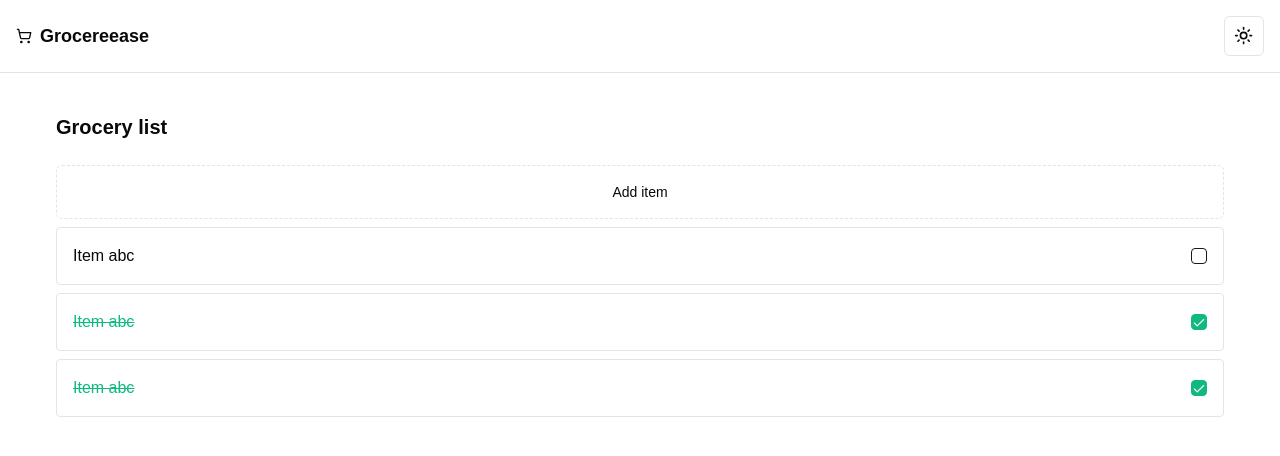
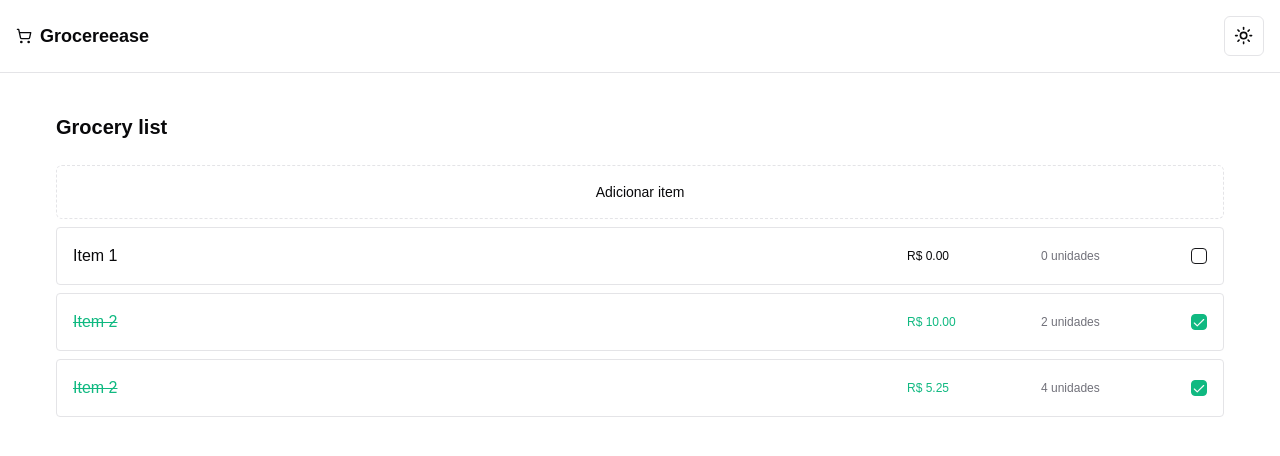
Before and after one commit to josee-fernandes/grocereese, a Next.js app: page / in a window 1280 px wide. Shown: the top 456 px of the page. Built offline with nearby package versions, Linux system fonts and the light colour scheme.

Commit message:
feat: create item, toggle checked, add price + item count

```diff
--- a/package.json
+++ b/package.json
@@ -9,6 +9,7 @@
     "lint": "next lint"
   },
   "dependencies": {
+    "@hookform/resolvers": "^3.9.0",
     "@radix-ui/react-checkbox": "^1.1.2",
     "@radix-ui/react-dropdown-menu": "^2.1.2",
     "@radix-ui/react-slot": "^1.1.0",
@@ -19,9 +20,11 @@
     "next-themes": "^0.3.0",
     "react": "^18",
     "react-dom": "^18",
+    "react-hook-form": "^7.53.0",
     "tailwind-merge": "^2.5.2",
     "tailwindcss-animate": "^1.0.7",
-    "uuid": "^10.0.0"
+    "uuid": "^10.0.0",
+    "zod": "^3.23.8"
   },
   "devDependencies": {
     "@rocketseat/eslint-config": "^2.2.2",
--- a/src/pages/index.tsx
+++ b/src/pages/index.tsx
@@ -1,18 +1,37 @@
 import { ThemeToggler } from '@/components/theme-toggler'
 import { Button } from '@/components/ui/button'
 import { Checkbox } from '@/components/ui/checkbox'
+import { Input } from '@/components/ui/input'
 import { cn } from '@/lib/utils'
+import { zodResolver } from '@hookform/resolvers/zod'
 import { ShoppingCart } from 'lucide-react'
 import { NextPage } from 'next'
+import { useCallback, useEffect, useState } from 'react'
+import { useForm } from 'react-hook-form'
 import { v4 as uuidv4 } from 'uuid'
+import { z } from 'zod'
 
-const groceries = [
+interface Grocery {
+  id: string
+  name: string
+  price: number
+  quantity: number
+  caught: boolean
+  createdAt: Date
+  updatedAt: Date
+}
+
+type Groceries = Grocery[]
+
+const data: Groceries = [
   {
     id: uuidv4(),
     name: 'Item 1',
     price: 0.0,
     quantity: 0,
     caught: false,
+    createdAt: new Date(),
+    updatedAt: new Date(),
   },
   {
     id: uuidv4(),
@@ -20,6 +39,8 @@ const groceries = [
     price: 10.0,
     quantity: 2,
     caught: true,
+    createdAt: new Date(),
+    updatedAt: new Date(),
   },
   {
     id: uuidv4(),
@@ -27,10 +48,90 @@ const groceries = [
     price: 5.25,
     quantity: 4,
     caught: true,
+    createdAt: new Date(),
+    updatedAt: new Date(),
   },
 ]
 
+const createItemFormSchema = z.object({
+  name: z.string().min(1),
+  price: z.number().min(0),
+  quantity: z.number().min(0),
+  caught: z.boolean(),
+})
+
+type CreateItemFormData = z.infer<typeof createItemFormSchema>
+
 const Home: NextPage = () => {
+  const { register, handleSubmit, reset } = useForm<CreateItemFormData>({
+    defaultValues: {
+      name: '',
+      price: 0,
+      quantity: 0,
+      caught: false,
+    },
+    resolver: zodResolver(createItemFormSchema),
+  })
+
+  const [groceries, setGroceries] = useState<Groceries>([])
+
+  const [isCreatingItem, setIsCreatingItem] = useState(false)
+
+  const loadGroceries = useCallback(async () => {
+    try {
+      setGroceries(data)
+    } catch (error) {
+      console.error(error)
+    }
+  }, [])
+
+  const handleShowCreateItemForm = useCallback(() => {
+    setIsCreatingItem(true)
+  }, [])
+
+  const handleCancelCreateItem = useCallback(() => {
+    setIsCreatingItem(false)
+    reset()
+  }, [reset])
+
+  const createItem = (data: CreateItemFormData) => {
+    try {
+      const item = {
+        id: uuidv4(),
+        name: data.name,
+        price: data.price,
+        quantity: data.quantity,
+        caught: data.caught,
+        createdAt: new Date(),
+        updatedAt: new Date(),
+      }
+
+      console.log(item)
+
+      setGroceries((oldGroceries) => [...oldGroceries, item])
+
+      handleCancelCreateItem()
+    } catch (error) {
+      console.error(error)
+    }
+  }
+
+  const handleUpdateItem = (id: string) => {
+    try {
+      setGroceries((oldGroceries) =>
+        oldGroceries.map((grocery) =>
+          grocery.id === id ? { ...grocery, caught: !grocery.caught } : grocery,
+        ),
+      )
+    } catch (error) {
+      console.error(error)
+    }
+  }
+
+  useEffect(() => {
+    loadGroceries()
+  }, [loadGroceries])
+
   return (
     <div>
       <nav className="flex items-center justify-between gap-4 p-4 border-b">
@@ -43,26 +144,65 @@ const Home: NextPage = () => {
       <main className="mx-auto max-w-[1200px] w-full px-4 mt-10">
         <h2 className="text-xl font-bold">Grocery list</h2>
         <div className="flex flex-col gap-2 mt-6">
-          <Button variant="outline" className="border-dashed !p-4 h-max">
-            Add item
+          {!isCreatingItem && (
+            <Button
+              variant="outline"
+              className="border-dashed !p-4 h-max"
+              onClick={handleShowCreateItemForm}
+            >
+              Adicionar item
             </Button>
-          {groceries.map((grocery) => (
+          )}
+          {isCreatingItem && (
+            <form
+              className="flex items-center justify-between gap-2 p-2 border rounded border-dashed"
+              onSubmit={handleSubmit(createItem)}
+            >
+              <Input
+                placeholder="Digite aqui o nome do item ..."
+                className="border-none"
+                {...register('name')}
+              />
+              <Button type="submit" className="">
+                Adicionar
+              </Button>
+              <Button
+                type="reset"
+                variant="secondary"
+                className=""
+                onClick={handleCancelCreateItem}
+              >
+                Cancelar
+              </Button>
+            </form>
+          )}
+          {groceries.map((item) => (
             <div
-              key={grocery.id}
+              key={item.id}
               className={cn(
                 'flex items-center justify-between gap-2 p-4 border rounded',
-                grocery.caught && 'text-emerald-500',
+                item.caught && 'text-emerald-500',
               )}
             >
-              <p className={cn(grocery.caught && 'line-through')}>Item abc</p>
-              <div></div>
+              <p className={cn(item.caught && 'line-through')}>{item.name}</p>
+              <div className="flex items-center gap-8 justify-between max-w-[300px] w-full">
+                <div className="flex items-center gap-4 flex-1">
+                  <span className="text-xs flex-1">
+                    R$ {item.price.toFixed(2)}
+                  </span>
+                  <span className="text-xs flex-1 text-muted-foreground">
+                    {item.quantity} unidades
+                  </span>
+                </div>
                 <Checkbox
                   className={cn(
-                  grocery.caught &&
+                    item.caught &&
                       'data-[state=checked]:bg-emerald-500 data-[state=checked]:border-emerald-500',
                   )}
-                defaultChecked={grocery.caught}
+                  defaultChecked={item.caught}
+                  onClick={() => handleUpdateItem(item.id)}
                 />
+              </div>
             </div>
           ))}
         </div>
```
Also changed, not shown: 1 other file (tests, documents, lock files or other folders). Lines whose indentation alone changed are shown as unchanged.
